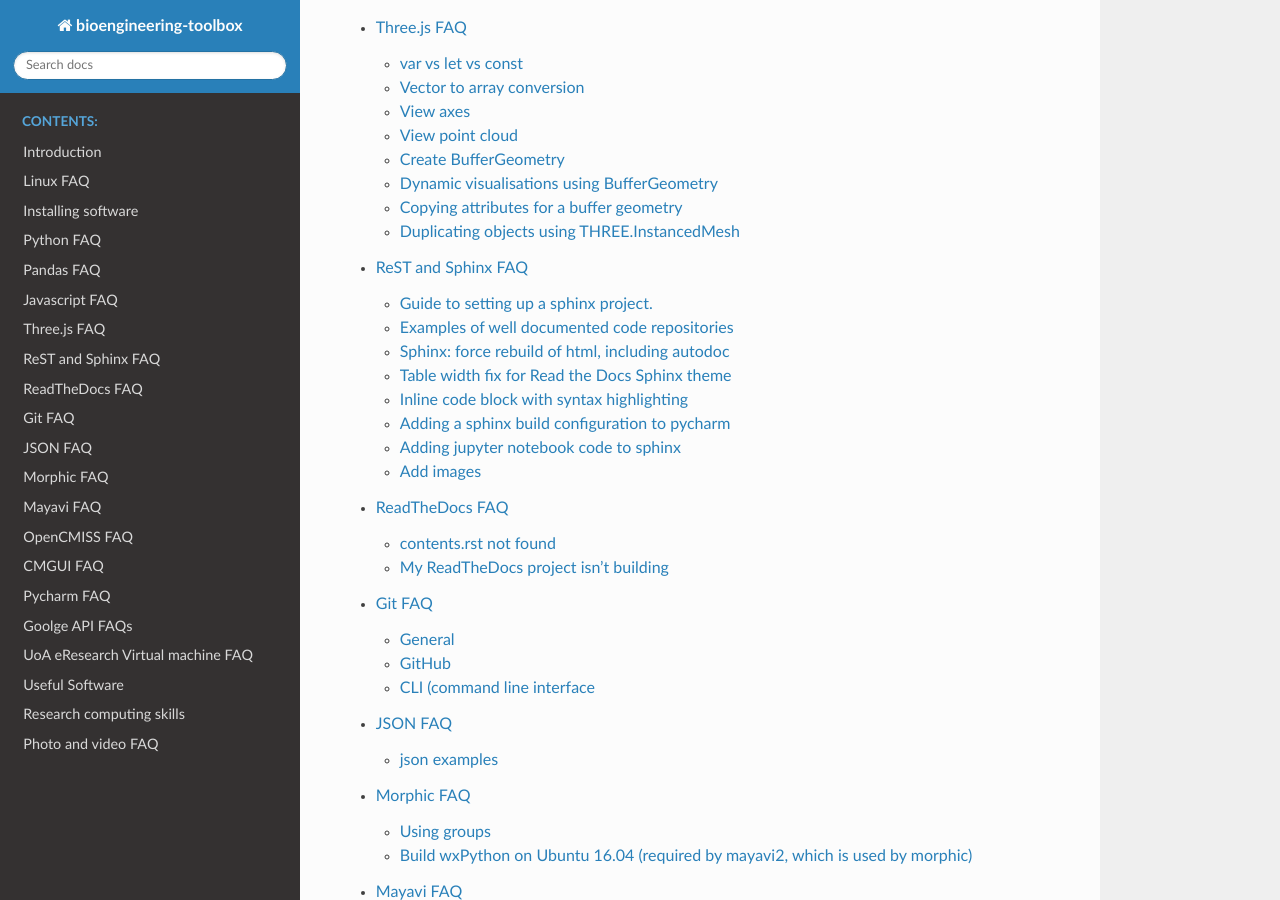
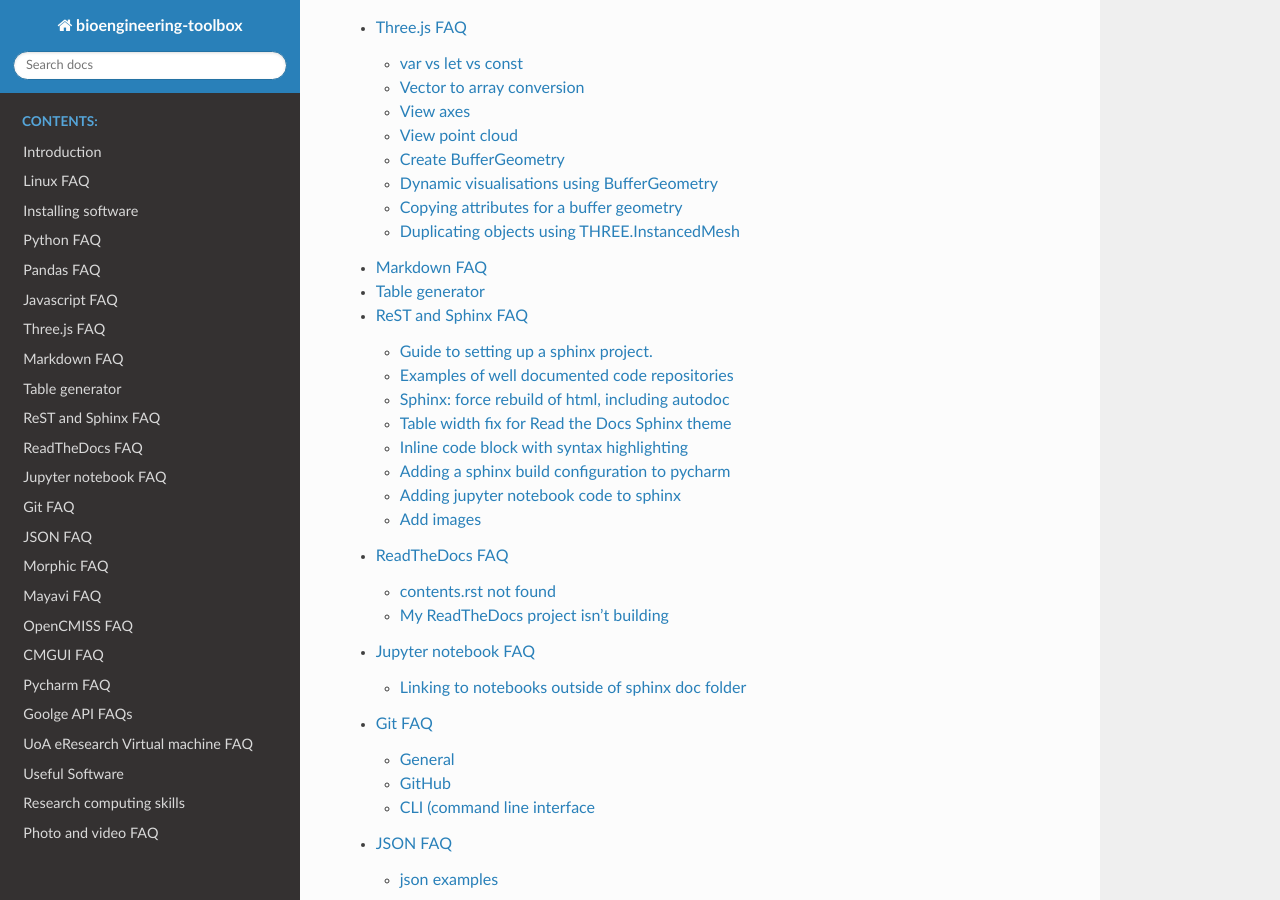
Before and after one commit to PrasadBabarendaGamage/bioengineering-toolbox, a Sphinx documentation site: the page built from docs/source/index.rst, in a window 1280 px wide and 900 px high, scrolled down 1393 px. Built offline with Sphinx 7.4.7 and the Read the Docs theme 2.0.0, drawn with Linux system fonts in a browser that asks for light colours.

Commit message:
Adding jupyter notebook and markdown faq

```diff
--- a/docs/source/index.rst
+++ b/docs/source/index.rst
@@ -17,8 +17,10 @@
    pandas_faq
    javascript_faq
    threejs_faq
+   markdown_faq
    rest_sphinx_faq
    readthedocs_faq
+   jupyter_notebook_faq
    git_faq
    json_faq
    morphic_faq
--- /dev/null
+++ b/docs/source/jupyter_notebook_faq.rst
@@ -0,0 +1,11 @@
+====================
+Jupyter notebook FAQ
+====================
+
+.. toctree::
+   :maxdepth: 2
+
+Click on the links in the headings for more information.
+
+`Linking to notebooks outside of sphinx doc folder <https://github.com/vidartf/nbsphinx-link>`_
+-------------------
--- /dev/null
+++ b/docs/source/markdown_faq.md
@@ -0,0 +1,3 @@
+## Markdown FAQ
+
+## [Table generator](https://www.tablesgenerator.com/markdown_tables)
```
